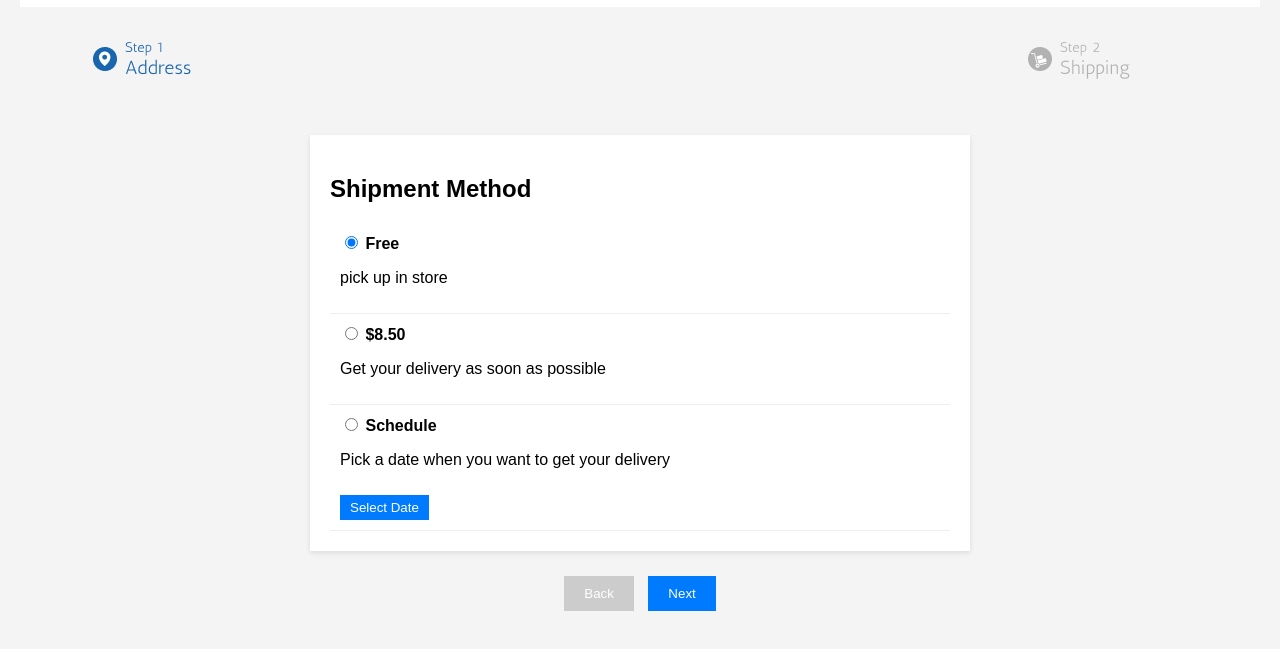
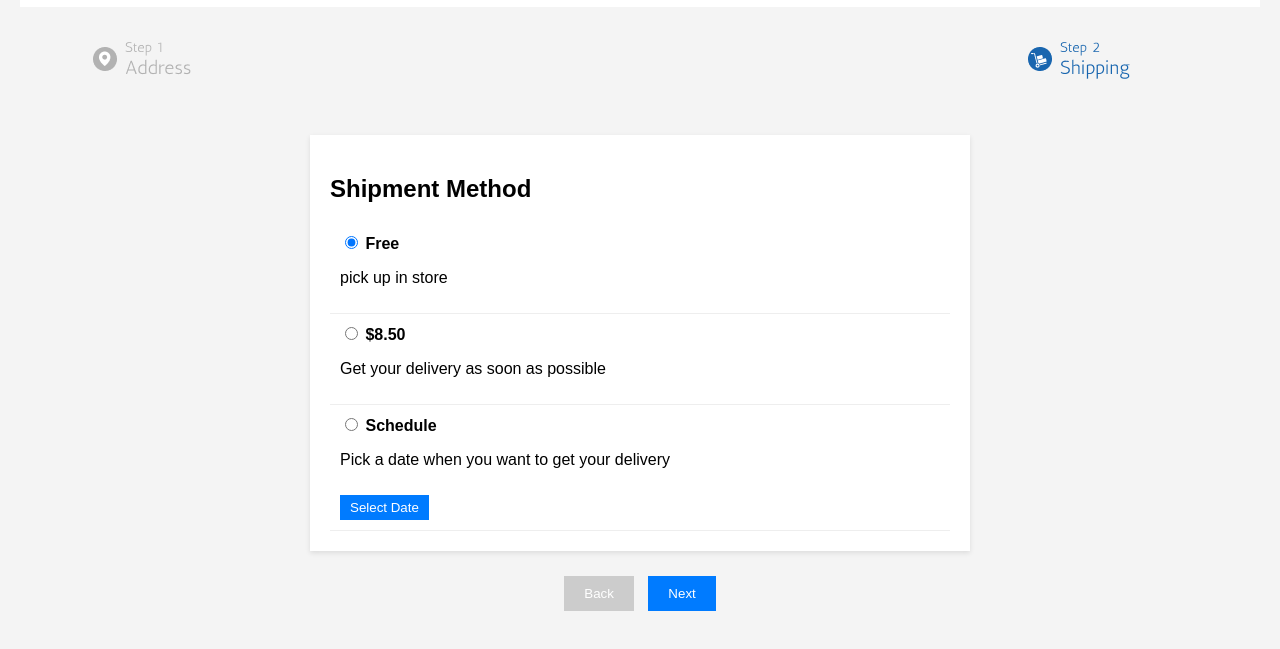
Before and after one commit to mmmmxu/assigement3-for-UI-design, a plain HTML site: page shipping.html in a window 1280 px wide. Shown: the part 87-736 px from the top of the page. Drawn offline with Linux system fonts and the light colour scheme.

Commit message:
Update shipping.html

```diff
--- a/shipping.html
+++ b/shipping.html
@@ -32,7 +32,7 @@
         </div>
     </header>
     <div class="steps">
-        <img class="head" src="folder/Steps.png">
+        <img class="head" src="folder/Steps-1.png">
     </div>
     <div class="shipping-container">
         <h2>Shipment Method</h2>
```
